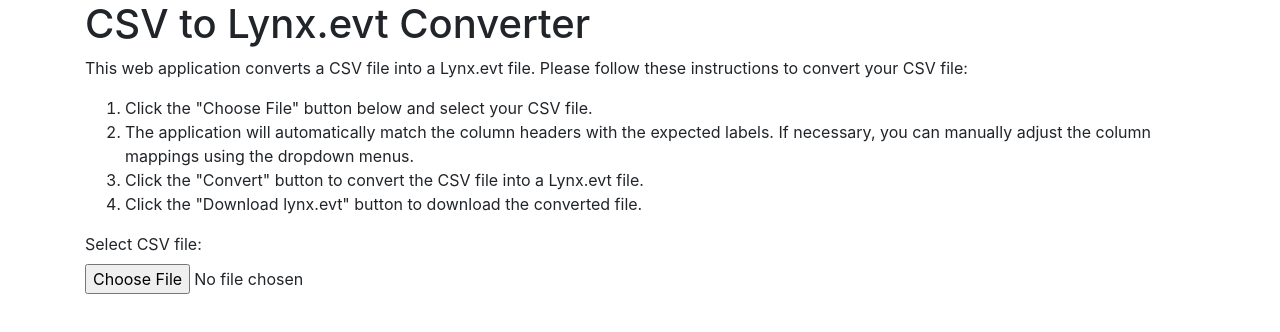
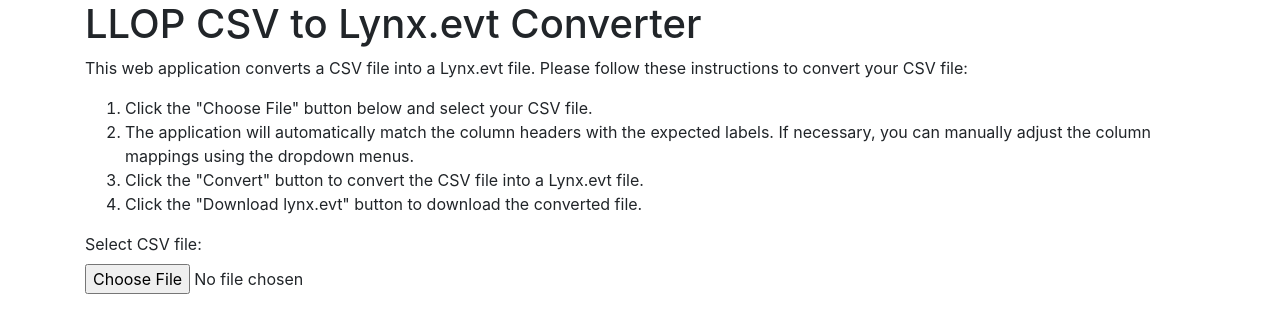
Before and after one commit to reverendseverin/lynxinterface, a plain HTML site: page lynxout.html in a window 1280 px wide. Drawn offline with nearby package versions, Linux system fonts and the light colour scheme.

Commit message:
inital commit and push

```diff
--- a/lynxout.html
+++ b/lynxout.html
@@ -11,7 +11,7 @@
 </head>
 <body>
     <div class="container">
-        <h1>CSV to Lynx.evt Converter</h1>
+        <h1>LLOP CSV to Lynx.evt Converter</h1>
         <p>
             This web application converts a CSV file into a Lynx.evt file.
             Please follow these instructions to convert your CSV file:
```
